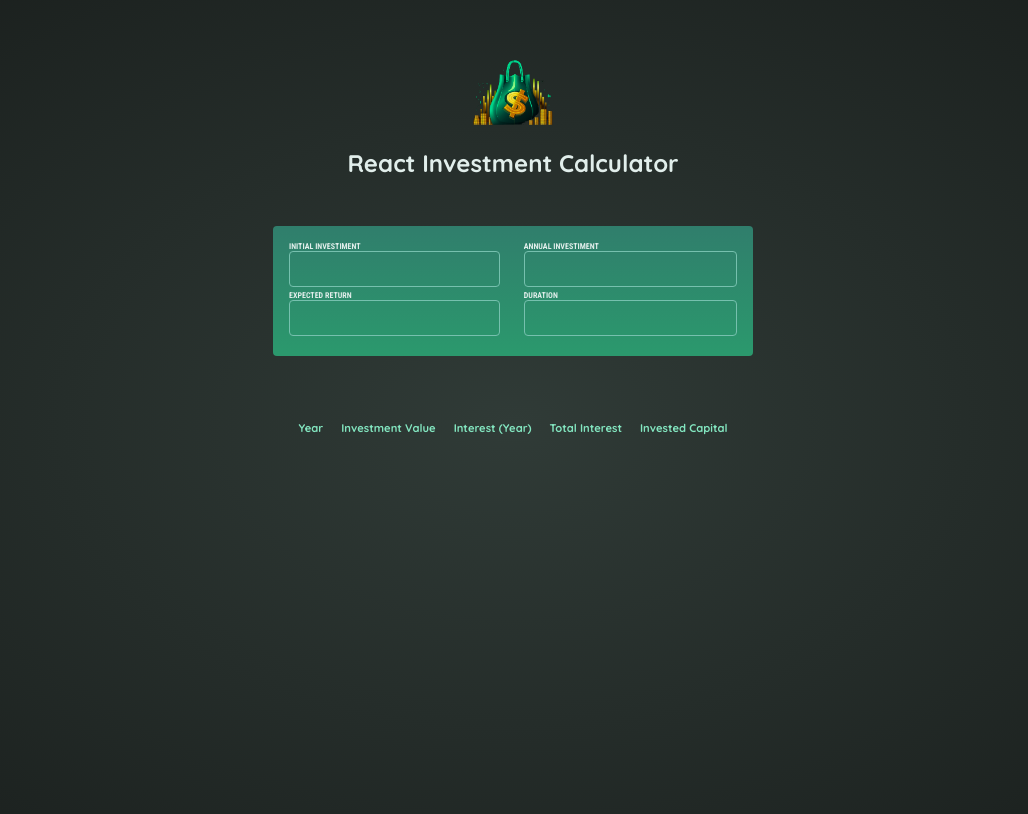
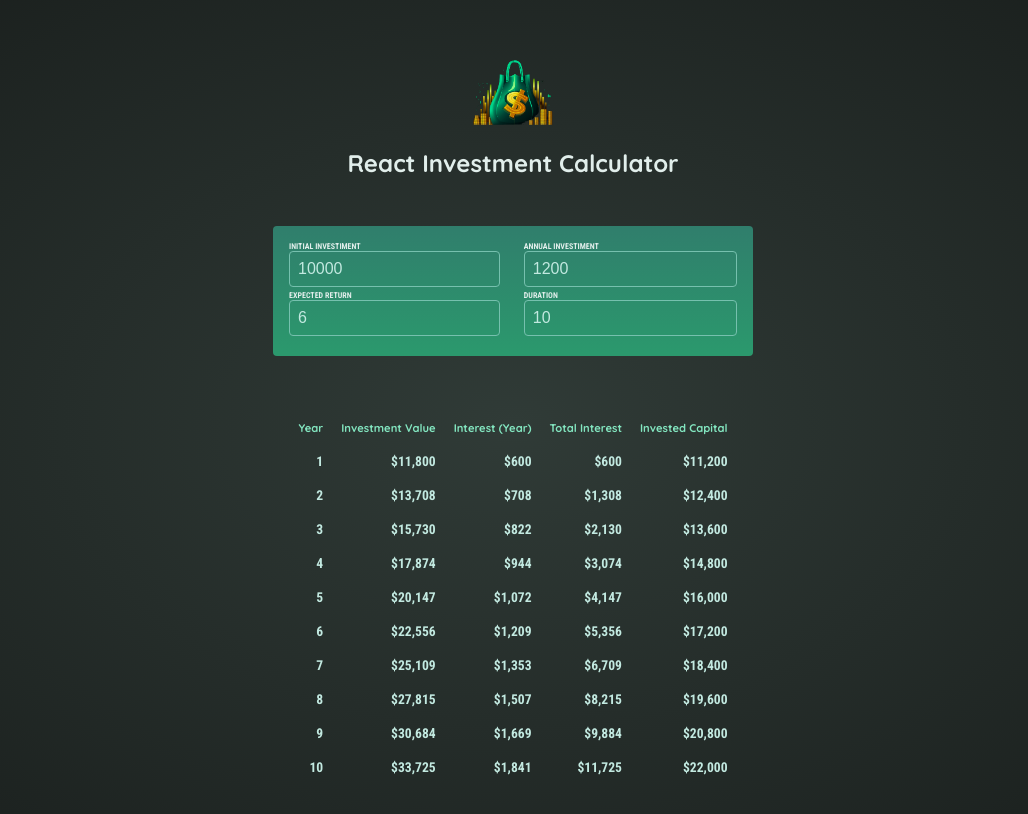
Before and after one commit to morfenza/react-investiment-app, a React (Vite) app: page / in a window 1280 px wide. Shown: the top 814 px of the page, without its empty margins (127-1155 px from the left). Built offline with nearby package versions, Linux system fonts and the light colour scheme.

Commit message:
feat: add two-way-binding

```diff
--- a/src/App.jsx
+++ b/src/App.jsx
@@ -5,15 +5,19 @@
 import UserInput from "./components/UserInput";
 
 function App() {
-  const [userInput, setUserInput] = useState([]);
+  const [userInput, setUserInput] = useState({
+    initialInvestment: 10000,
+    annualInvestment: 1200,
+    expectedReturn: 6,
+    duration: 10,
+  });
 
   function handleUserInput(key, value) {
-    if (key === 'duration' && value < 1) {
-      return alert("Invalid Duration")
+    if (key === "duration" && value < 1) {
+      return alert("Invalid Duration");
     }
 
-    setUserInput((previousUserInput) => (
-      {
+    setUserInput((previousUserInput) => ({
       ...previousUserInput,
       [key]: value,
     }));
@@ -22,8 +26,8 @@
   return (
     <>
       <Header />
-      <UserInput onInputFn={handleUserInput} />
-      <ResultsTable userInput={userInput}/>
+      <UserInput userInput={userInput} onInputFn={handleUserInput} />
+      <ResultsTable userInput={userInput} />
     </>
   );
 }
--- a/src/components/Header.jsx
+++ b/src/components/Header.jsx
@@ -1,4 +1,4 @@
-import logo from "../assets/investment-calculator-logo.png"
+import logo from "../assets/investment-calculator-logo.png";
 
 export default function Header() {
   return (
--- a/src/components/UserInput.jsx
+++ b/src/components/UserInput.jsx
@@ -1,4 +1,4 @@
-export default function UserInput({ onInputFn }) {
+export default function UserInput({ userInput, onInputFn }) {
   return (
     <section id="user-input" className="input-group">
       <div>
@@ -7,6 +7,7 @@
           <input
             type="number"
             required
+            value={userInput.initialInvestment}
             onChange={(event) =>
               onInputFn("initialInvestment", event.target.valueAsNumber)
             }
@@ -17,6 +18,7 @@
           <input
             type="number"
             required
+            value={userInput.expectedReturn}
             onChange={(event) =>
               onInputFn("expectedReturn", event.target.valueAsNumber)
             }
@@ -29,6 +31,7 @@
           <input
             type="number"
             required
+            value={userInput.annualInvestment}
             onChange={(event) =>
               onInputFn("annualInvestment", event.target.valueAsNumber)
             }
@@ -39,6 +42,7 @@
           <input
             type="number"
             required
+            value={userInput.duration}
             onChange={(event) =>
               onInputFn("duration", event.target.valueAsNumber)
             }
```
